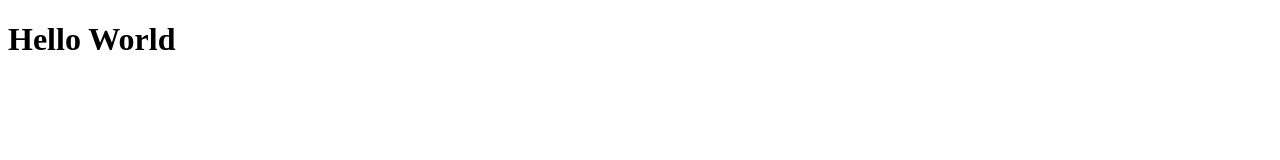
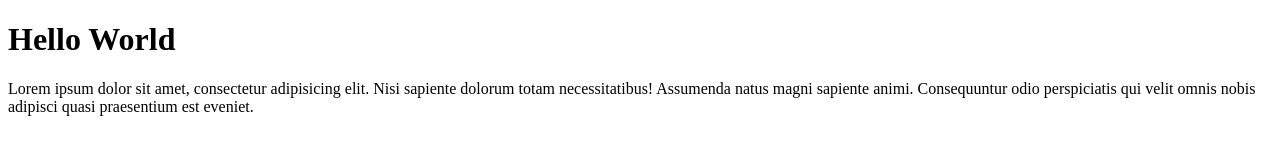
Before and after one commit to TantowiPutra/Github_Basic_Remote, a plain HTML site: page index.html in a window 1280 px wide. Drawn offline with Linux system fonts and the light colour scheme.

Commit message:
added paragraph

```diff
--- a/index.html
+++ b/index.html
@@ -10,6 +10,9 @@
 
 <body>
     <h1>Hello World</h1>
+    <p>Lorem ipsum dolor sit amet, consectetur adipisicing elit. Nisi sapiente dolorum totam necessitatibus! Assumenda
+        natus magni sapiente animi. Consequuntur odio perspiciatis qui velit omnis nobis adipisci quasi praesentium est
+        eveniet.</p>
 </body>
 
 </html>
```
